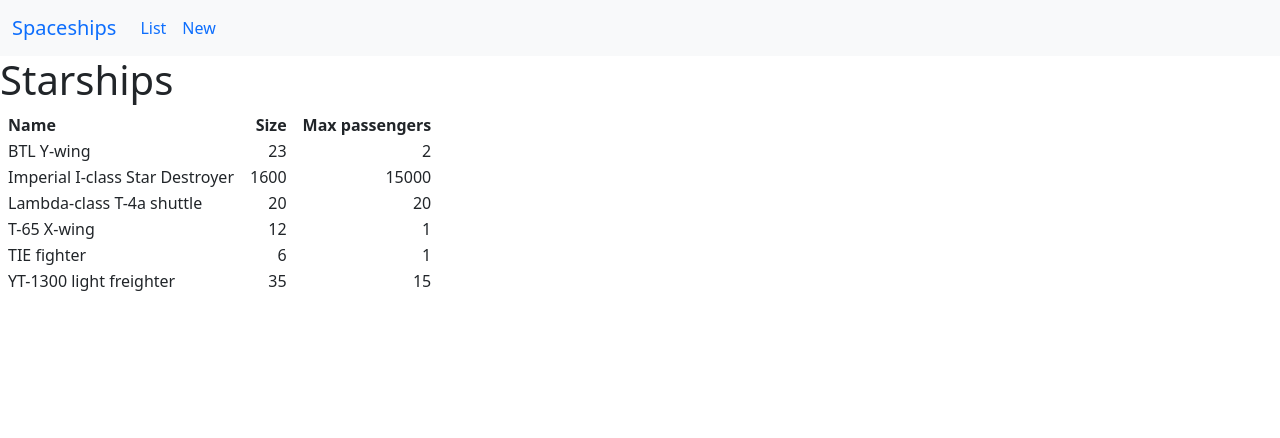
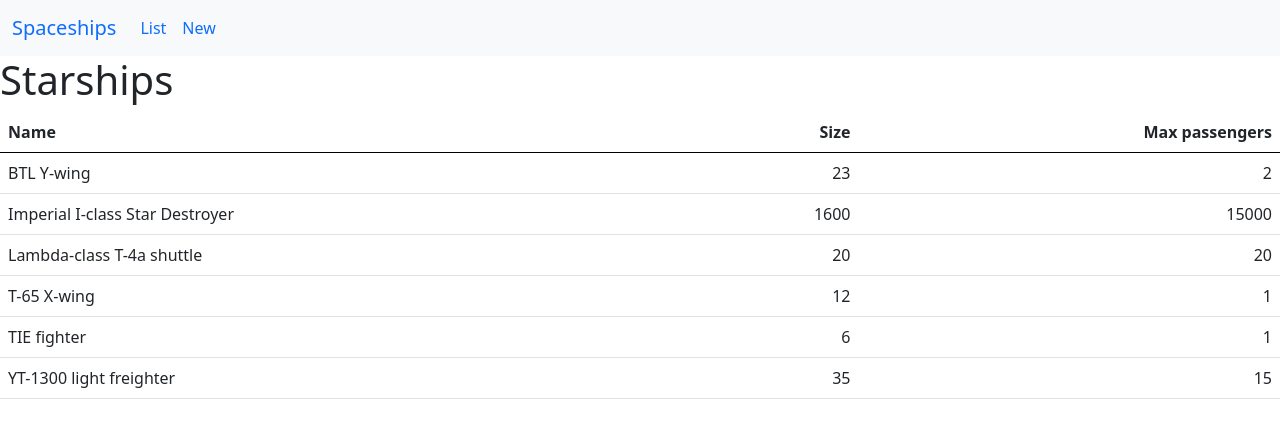
Before and after one commit to sboursault/starships, a Django app: page / in a window 1280 px wide. Shown: the top 438 px of the page. Run offline with Django 4.2, Linux system fonts and the light colour scheme; data comes from the database, SQL or seed files in the repository.

Commit message:
add bootstrap

```diff
--- a/django_tuto_root/django_tuto_site/templates/base.html
+++ b/django_tuto_root/django_tuto_site/templates/base.html
@@ -6,15 +6,9 @@
     <link href="https://cdn.jsdelivr.net/npm/bootstrap@5.1.3/dist/css/bootstrap.min.css" rel="stylesheet"
           integrity="sha384-1BmE4kWBq78iYhFldvKuhfTAU6auU8tT94WrHftjDbrCEXSU1oBoqyl2QvZ6jIW3" crossorigin="anonymous">
     <style>
-        th, td {
-            padding-left: .5rem;
-            padding-right: .5rem;
+        th {
+            border-bottom: 1px black solid;
         }
-
-        /*th {
-            border-bottom: 1px gray solid;
-        }*/
-
     </style>
 </head>
 <body>
--- a/django_tuto_root/starships/templates/starships/starship_list.html
+++ b/django_tuto_root/starships/templates/starships/starship_list.html
@@ -2,7 +2,7 @@
 
 {% block content %}
 
-<table>
+<table class="table">
     <tr>
         <th>Name</th>
         <th class="text-end">Size</th>
```
